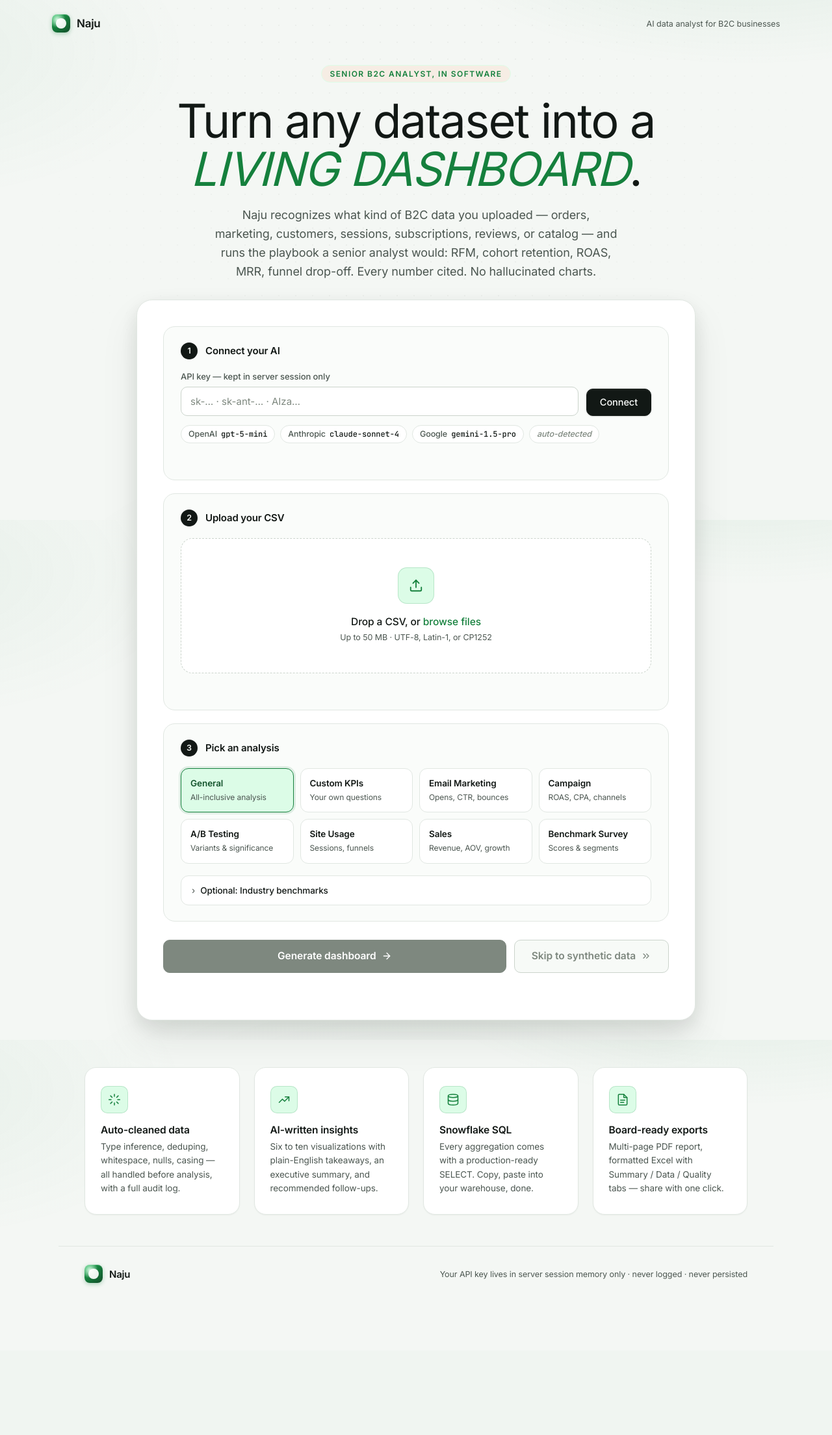
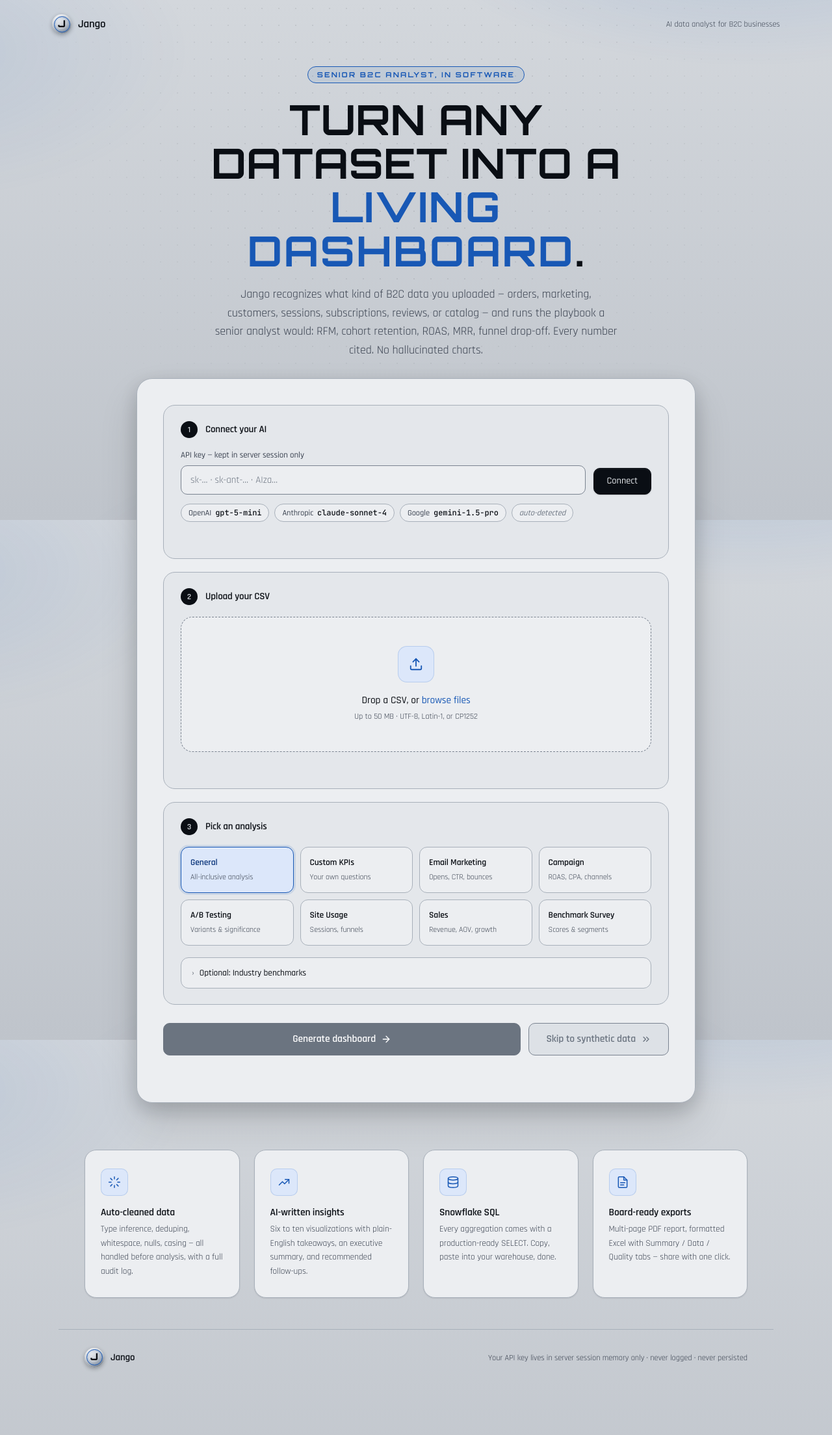
Before and after one commit to joongsukkie/dashboard, a Flask app: page / in a window 1280 px wide. Shown: the whole page at 65% size. Before the commit the page ends 1979 px from the top, so only its background shows below. Run offline with Flask 3, Linux system fonts and the light colour scheme; some libraries are stand-ins or nearby versions.

Commit message:
Rebrand: Naju → Jango, Mandalorian palette + Star Wars typography
- All UI strings renamed Naju → Jango (title, nav, hero, footer, README).
- CSS variables fully remapped: silver / blue / black replaces beige /
  white / emerald. New palette anchored on Jango Fett armor — brushed
  silver surfaces (#D3D7DC / #ECEEF1), gunmetal ink (#0A0E14 / #3A4250),
  cobalt visor blue accent (#1858B5 / #0F4499 / #0A347A).
- Body radial gradients re-tinted cobalt, halftone dot pattern darkened.
- Fonts swapped: Orbitron (geometric / sci-fi) for headers + brand mark,
  Rajdhani for body. Both pulled from Google Fonts.
- Brand mark redesigned in pure CSS as a brushed-silver disc with a
  cobalt-ringed "J" glyph at the center — no image asset needed.
- 37 hardcoded color refs in CSS + 45 in JS swept over to the Jango
  palette, including the Plotly chart palettes (PALETTE + CAT_PALETTE
  in app.py, and the synthetic-result chart helpers in app.js).
- Plotly layout helper now uses Rajdhani font family + cool silver grid.

Co-Authored-By: Claude Opus 4.7 <noreply@anthropic.com>

```diff
--- a/app.py
+++ b/app.py
@@ -81,16 +81,17 @@ app.config["SESSION_COOKIE_SAMESITE"] = "Lax"
 STORE: dict = {}
 STORE_LOCK = Lock()
 
-ACCENT = "#15803D"  # Emerald-700
-# Single-accent palette: used for single-series charts (time series, scatter).
-PALETTE = ["#15803D", "#22C55E", "#14532D", "#4E7C4A", "#65A30D", "#0D9488", "#4B5650", "#121815"]
-# Distinct categorical palette: each category gets a visually different hue.
-# Used for grouped bars, box plots by category, and binary comparisons where
-# the colors must be readable as separate groups (not shades of green).
+ACCENT = "#1858B5"  # Cobalt visor blue — Jango brand accent
+# Single-accent palette: monochrome cobalt-to-steel run, used for single-
+# series charts (time series, scatter).
+PALETTE = ["#1858B5", "#3B7CD1", "#0A347A", "#5A6E8C", "#7A8390", "#0F4499", "#3A4250", "#0A0E14"]
+# Distinct categorical palette: visually different hues but anchored to the
+# silver / blue / black Jango palette plus a small set of high-contrast
+# accents for breakdown charts (cyan, amber, rust, plum).
 CAT_PALETTE = [
-    "#15803D", "#D97706", "#2563EB", "#DC2626", "#7C3AED",
-    "#0891B2", "#DB2777", "#CA8A04", "#4B5650", "#059669",
-    "#9333EA", "#EA580C",
+    "#1858B5", "#0A347A", "#3B7CD1", "#5A6E8C", "#0F4499",
+    "#06B6D4", "#D97706", "#B45309", "#7C3AED", "#DC2626",
+    "#0891B2", "#3A4250",
 ]
 
 
@@ -920,19 +921,19 @@ def _fig_layout(fig, title):
     fig.update_layout(
         title=dict(
             text=title,
-            font=dict(size=15, family="Inter, -apple-system, system-ui, sans-serif", color="#141815"),
+            font=dict(size=15, family="Rajdhani, Inter, system-ui, sans-serif", color="#0A0E14"),
             x=0, xanchor="left", pad=dict(l=6),
         ),
-        font=dict(family="Inter, -apple-system, system-ui, sans-serif", color="#141815", size=12),
-        plot_bgcolor="#FFFFFF",
-        paper_bgcolor="#FFFFFF",
+        font=dict(family="Rajdhani, Inter, system-ui, sans-serif", color="#0A0E14", size=12),
+        plot_bgcolor="#ECEEF1",
+        paper_bgcolor="#ECEEF1",
         margin=dict(l=50, r=30, t=50, b=50),
         colorway=PALETTE,
-        legend=dict(bgcolor="rgba(255,255,255,0)", bordercolor="#E2E7E2", borderwidth=0, font=dict(size=11)),
-        hoverlabel=dict(bgcolor="#141815", font=dict(color="#F6F7F4", family="Inter")),
+        legend=dict(bgcolor="rgba(255,255,255,0)", bordercolor="#A8B0BA", borderwidth=0, font=dict(size=11)),
+        hoverlabel=dict(bgcolor="#0A0E14", font=dict(color="#ECEEF1", family="Rajdhani")),
     )
-    fig.update_xaxes(showgrid=True, gridcolor="#EDEFE9", zeroline=False, linecolor="#E2E7E2")
-    fig.update_yaxes(showgrid=True, gridcolor="#EDEFE9", zeroline=False, linecolor="#E2E7E2")
+    fig.update_xaxes(showgrid=True, gridcolor="#C3C8CF", zeroline=False, linecolor="#A8B0BA")
+    fig.update_yaxes(showgrid=True, gridcolor="#C3C8CF", zeroline=False, linecolor="#A8B0BA")
     return fig
 
 
--- a/static/css/style.css
+++ b/static/css/style.css
@@ -1,46 +1,48 @@
 /* ==========================================================================
-   Dashboard — AI analytics for marketing teams
-   Design language inspired by Claude: warm paper, editorial serif display,
-   Inter body, terracotta accent. Calm, confident, legible.
+   Jango — AI analytics for marketing teams.
+   Design language: Mandalorian armor. Silver surfaces, gunmetal ink,
+   cobalt-blue visor accent, deep-black structural elements. Display
+   typography uses Orbitron (geometric, sci-fi); body uses Rajdhani for
+   readability without losing the technical feel.
    ========================================================================== */
 
 :root {
   color-scheme: light;
 
-  /* Cool neutral palette */
-  --paper:       #F4F7F4;   /* page background — soft green-tinted white */
-  --paper-deep:  #E8EEE8;
-  --paper-soft:  #FAFCFA;
-  --ink:         #121815;   /* primary text */
-  --ink-muted:   #4B5650;   /* secondary */
-  --ink-dim:     #7E887F;   /* tertiary */
-  --line:        #E1E7E2;
-  --line-strong: #CBD4CC;
-  --surface:     #FFFFFF;
-  --surface-2:   #F7FAF7;
+  /* Silver palette — backgrounds, surfaces, hairlines */
+  --paper:       #D3D7DC;   /* page background, brushed-silver tint */
+  --paper-deep:  #B9BEC5;
+  --paper-soft:  #E4E7EB;
+  --ink:         #0A0E14;   /* near-black primary text */
+  --ink-muted:   #3A4250;   /* gunmetal secondary */
+  --ink-dim:     #6B7480;
+  --line:        #A8B0BA;
+  --line-strong: #7A8390;
+  --surface:     #ECEEF1;   /* card surface, almost-white silver */
+  --surface-2:   #DDE1E6;
 
-  /* Emerald accent */
-  --accent:      #15803D;
-  --accent-600:  #166534;
-  --accent-700:  #14532D;
-  --accent-soft: #DCFCE7;
+  /* Cobalt visor blue accent (matches Jango helmet T-visor) */
+  --accent:      #1858B5;
+  --accent-600:  #0F4499;
+  --accent-700:  #0A347A;
+  --accent-soft: #DCE7FA;
 
-  /* Semantic */
-  --success: #4E7C4A;
-  --warn:    #B07A1F;
+  /* Semantic — blue for success (replacing green), keep warn/danger neutral */
+  --success: #1858B5;
+  --warn:    #6B7480;
   --danger:  #B53A2C;
 
-  /* Shadows — warm, soft */
-  --shadow-sm: 0 1px 2px rgba(20, 32, 22, 0.05);
-  --shadow:    0 1px 2px rgba(20, 32, 22, 0.06), 0 8px 24px rgba(20, 32, 22, 0.07);
-  --shadow-lg: 0 10px 30px rgba(20, 32, 22, 0.10), 0 30px 60px rgba(20, 32, 22, 0.08);
+  /* Shadows — cool, metallic */
+  --shadow-sm: 0 1px 2px rgba(10, 14, 20, 0.10);
+  --shadow:    0 1px 2px rgba(10, 14, 20, 0.10), 0 8px 24px rgba(10, 14, 20, 0.10);
+  --shadow-lg: 0 10px 30px rgba(10, 14, 20, 0.18), 0 30px 60px rgba(10, 14, 20, 0.12);
 
   --radius:    12px;
   --radius-lg: 18px;
   --radius-xl: 24px;
 
-  --font-sans:  'Inter', -apple-system, BlinkMacSystemFont, 'SF Pro Text', 'Segoe UI', system-ui, sans-serif;
-  --font-serif: 'Instrument Serif', 'Iowan Old Style', 'Times New Roman', Georgia, serif;
+  --font-sans:  'Rajdhani', 'Inter', -apple-system, BlinkMacSystemFont, system-ui, sans-serif;
+  --font-serif: 'Orbitron', 'Rajdhani', system-ui, sans-serif;
   --font-mono:  'JetBrains Mono', 'SF Mono', Menlo, Consolas, monospace;
 }
 
@@ -59,16 +61,17 @@ html, body {
 
 body {
   background-image:
-    radial-gradient(900px 420px at 90% -150px, rgba(21, 128, 61, 0.10), transparent 60%),
-    radial-gradient(700px 380px at -10% 10%, rgba(21, 128, 61, 0.05), transparent 60%),
-    radial-gradient(1000px 500px at 50% 120%, rgba(20, 83, 45, 0.05), transparent 60%);
+    radial-gradient(900px 420px at 90% -150px, rgba(24, 88, 181, 0.18), transparent 60%),
+    radial-gradient(700px 380px at -10% 10%, rgba(24, 88, 181, 0.10), transparent 60%),
+    radial-gradient(1000px 500px at 50% 120%, rgba(10, 52, 122, 0.10), transparent 60%),
+    linear-gradient(180deg, #D3D7DC 0%, #BFC4CB 100%);
   background-attachment: fixed;
   position: relative;
 }
 body::before {
   content: "";
   position: fixed; inset: 0;
-  background-image: radial-gradient(rgba(31, 27, 23, 0.04) 1px, transparent 1px);
+  background-image: radial-gradient(rgba(10, 14, 20, 0.08) 1px, transparent 1px);
   background-size: 26px 26px;
   pointer-events: none;
   z-index: 0;
@@ -96,7 +99,7 @@ h1, h2, h3, h4 {
 .link { color: var(--accent); font-weight: 500; }
 code {
   font-family: var(--font-mono); font-size: 0.88em;
-  background: rgba(21, 128, 61, 0.09); color: var(--accent-700);
+  background: rgba(24, 88, 181, 0.09); color: var(--accent-700);
   padding: 1px 6px; border-radius: 5px;
 }
 
@@ -225,27 +228,40 @@ body.synthetic-only #btn-pdf { display: none !important; }
 }
 .nav-meta { letter-spacing: 0; }
 
+/* Jango brand mark — brushed-silver disc with a cobalt-ringed "J" in the
+   center. Built entirely in CSS so no image assets are required. The
+   ::after pseudo-element draws the inner blue ring + the J glyph using
+   Orbitron for the geometric Mandalorian feel. */
 .brand-mark {
-  width: 32px; height: 32px;
-  border-radius: 9px;
+  width: 36px; height: 36px;
+  border-radius: 50%;
   background:
-    radial-gradient(circle at 30% 30%, #DCFCE7 0%, transparent 45%),
-    linear-gradient(135deg, #22C55E 0%, var(--accent) 45%, var(--accent-700) 100%);
+    radial-gradient(circle at 30% 25%, rgba(255,255,255,0.55) 0%, transparent 55%),
+    linear-gradient(145deg, #E8EBF0 0%, #B8BFC8 60%, #7A8390 100%);
   box-shadow:
-    inset 0 1px 0 rgba(255,255,255,0.22),
-    inset 0 -2px 4px rgba(0,0,0,0.10),
-    0 2px 6px rgba(21, 128, 61, 0.32);
+    inset 0 1px 0 rgba(255,255,255,0.6),
+    inset 0 -2px 4px rgba(10,14,20,0.18),
+    0 2px 6px rgba(10, 14, 20, 0.32);
   flex-shrink: 0;
   position: relative;
+  display: inline-flex; align-items: center; justify-content: center;
+  font-family: 'Orbitron', sans-serif;
+  font-weight: 900; font-size: 18px;
+  color: var(--ink);
+  text-shadow: 0 1px 0 rgba(255,255,255,0.35);
+}
+.brand-mark::before {
+  content: ""; position: absolute; inset: 3px;
+  border: 1.5px solid var(--accent);
+  border-radius: 50%;
+  box-shadow: inset 0 0 4px rgba(24, 88, 181, 0.35);
 }
 .brand-mark::after {
-  content: ""; position: absolute; inset: 7px;
-  border-radius: 50%;
-  background: rgba(255,255,255,0.92);
-  box-shadow: 0 1px 2px rgba(0,0,0,0.1);
+  content: "J"; position: relative; z-index: 1;
+  line-height: 1; transform: translateY(-1px);
 }
-.brand-mark.small { width: 28px; height: 28px; border-radius: 8px; }
-.brand-mark.small::after { inset: 6px; }
+.brand-mark.small { width: 30px; height: 30px; font-size: 15px; }
+.brand-mark.small::before { inset: 2.5px; border-width: 1.25px; }
 
 .hero {
   max-width: 840px;
@@ -255,26 +271,29 @@ body.synthetic-only #btn-pdf { display: none !important; }
 }
 .eyebrow {
   display: inline-block;
-  font-size: 12px; letter-spacing: 0.12em; text-transform: uppercase;
-  color: var(--accent); font-weight: 600;
-  padding: 5px 12px; border: 1px solid var(--accent-soft);
-  background: rgba(247, 230, 217, 0.6);
+  font-family: var(--font-serif); /* Orbitron */
+  font-size: 11px; letter-spacing: 0.20em; text-transform: uppercase;
+  color: var(--accent); font-weight: 700;
+  padding: 5px 14px; border: 1px solid var(--accent);
+  background: rgba(24, 88, 181, 0.08);
   border-radius: 999px;
   margin-bottom: 22px;
 }
 .hero-title {
-  font-family: var(--font-sans);
-  font-weight: 400;
-  font-size: clamp(44px, 6.4vw, 72px);
-  line-height: 1.03;
-  letter-spacing: -0.025em;
+  font-family: var(--font-serif); /* Orbitron */
+  font-weight: 700;
+  font-size: clamp(40px, 5.8vw, 64px);
+  line-height: 1.05;
+  letter-spacing: 0.01em;
+  text-transform: uppercase;
   color: var(--ink);
   margin-bottom: 20px;
 }
 .hero-title em {
-
   color: var(--accent);
-  font-family: var(--font-sans);
+  font-style: normal;
+  font-family: var(--font-serif);
+  letter-spacing: 0.04em;
 }
 .hero-sub {
   font-family: var(--font-sans);
@@ -371,7 +390,7 @@ body.synthetic-only #btn-pdf { display: none !important; }
   display: flex; align-items: center; justify-content: center;
   color: var(--accent);
   background: var(--accent-soft);
-  border: 1px solid rgba(21, 128, 61, 0.18);
+  border: 1px solid rgba(24, 88, 181, 0.18);
   border-radius: 14px;
 }
 .upload-title { font-weight: 500; color: var(--ink); margin-bottom: 4px; font-size: 15.5px; }
@@ -684,7 +703,7 @@ body.synthetic-only #btn-pdf { display: none !important; }
   display: inline-flex; align-items: center; justify-content: center;
   color: var(--accent);
   background: var(--accent-soft);
-  border: 1px solid rgba(21, 128, 61, 0.18);
+  border: 1px solid rgba(24, 88, 181, 0.18);
   margin-bottom: 16px;
 }
 .feature h3 {
--- a/static/js/app.js
+++ b/static/js/app.js
@@ -1236,10 +1236,10 @@ function srRenderConfidenceRating(j) {
   const score = Math.round(r.score);
   const grade = r.grade || "—";
   const meterColor =
-    score >= 80 ? "#15803D" :
-    score >= 65 ? "#65A30D" :
+    score >= 80 ? "#1858B5" :
+    score >= 65 ? "#3B7CD1" :
     score >= 45 ? "#D97706" :
-    score >= 25 ? "#DC2626" : "#7F1D1D";
+    score >= 25 ? "#B53A2C" : "#7A2A1E";
 
   const warns = (r.warnings || []).length
     ? `<div class="sr-rating-warns"><b>Watch-outs:</b><ul>${
@@ -1249,9 +1249,9 @@ function srRenderConfidenceRating(j) {
   const rows = (r.components || []).map(c => {
     const pct = c.max > 0 ? (c.points / c.max) * 100 : 0;
     const fillColor =
-      pct >= 80 ? "#15803D" :
-      pct >= 50 ? "#65A30D" :
-      pct >= 30 ? "#D97706" : "#DC2626";
+      pct >= 80 ? "#1858B5" :
+      pct >= 50 ? "#3B7CD1" :
+      pct >= 30 ? "#D97706" : "#B53A2C";
     return `
       <div class="sr-rate-row" title="${esc(c.note || "")}">
         <div class="sr-rate-name">${esc(c.name)}</div>
@@ -1366,14 +1366,14 @@ function srRenderStudyChart(id, j) {
 function _srLayout(title) {
   return {
     title: { text: title, x: 0, xanchor: "left",
-             font: { size: 14, family: "Inter, system-ui, sans-serif", color: "#141815" } },
-    font: { family: "Inter, system-ui, sans-serif", color: "#141815", size: 12 },
-    plot_bgcolor: "#FFFFFF", paper_bgcolor: "#FFFFFF",
+             font: { size: 14, family: "Rajdhani, Inter, system-ui, sans-serif", color: "#0A0E14" } },
+    font: { family: "Rajdhani, Inter, system-ui, sans-serif", color: "#0A0E14", size: 12 },
+    plot_bgcolor: "#ECEEF1", paper_bgcolor: "#ECEEF1",
     margin: { l: 60, r: 24, t: 40, b: 50 },
     legend: { bgcolor: "rgba(255,255,255,0)", font: { size: 11 } },
-    hoverlabel: { bgcolor: "#141815", font: { color: "#F6F7F4" } },
-    xaxis: { showgrid: true, gridcolor: "#EDEFE9", linecolor: "#E2E7E2" },
-    yaxis: { showgrid: true, gridcolor: "#EDEFE9", linecolor: "#E2E7E2" },
+    hoverlabel: { bgcolor: "#0A0E14", font: { color: "#ECEEF1" } },
+    xaxis: { showgrid: true, gridcolor: "#C3C8CF", linecolor: "#A8B0BA" },
+    yaxis: { showgrid: true, gridcolor: "#C3C8CF", linecolor: "#A8B0BA" },
   };
 }
 
@@ -1393,7 +1393,7 @@ function srPricingFig(j) {
     // and (mean + spread).
     { x: [...x, ...x.slice().reverse()],
       y: [...hi, ...lo.slice().reverse()],
-      fill: "toself", fillcolor: "rgba(21, 128, 61, 0.12)",
+      fill: "toself", fillcolor: "rgba(24, 88, 181, 0.14)",
       line: { color: "rgba(0,0,0,0)" }, hoverinfo: "skip",
       name: "Segment spread (±1σ-ish)", showlegend: true },
     // Per-segment lines — the unpredictability the user asked us to
@@ -1404,13 +1404,13 @@ function srPricingFig(j) {
        .map(s => ({
          x: x, y: x.map(p => s.purchase_probability[p] ?? null),
          type: "scatter", mode: "lines",
-         line: { color: "rgba(75,86,80,0.45)", width: 1, dash: "dot" },
+         line: { color: "rgba(58, 66, 80, 0.55)", width: 1, dash: "dot" },
          name: s.segment, hovertemplate: `${s.segment}: %{y:.0%}<extra></extra>`,
        })),
     // Weighted mean — the headline number.
     { x: x, y: probs, type: "scatter", mode: "lines+markers",
-      line: { color: "#15803D", width: 3 },
-      marker: { color: "#15803D", size: 8 },
+      line: { color: "#1858B5", width: 3 },
+      marker: { color: "#1858B5", size: 8 },
       name: "Weighted mean", yaxis: "y",
       hovertemplate: "$%{x}: %{y:.0%} purchase probability<extra></extra>" },
     // Revenue index on a secondary axis — shows where money is, not
@@ -1429,10 +1429,10 @@ function srPricingFig(j) {
   if (opt != null) {
     layout.shapes = [{ type: "line", x0: opt, x1: opt,
                        y0: 0, y1: 1, yref: "paper",
-                       line: { color: "#DC2626", width: 2, dash: "dot" } }];
+                       line: { color: "#B53A2C", width: 2, dash: "dot" } }];
     layout.annotations = [{ x: opt, y: 1.04, yref: "paper", xref: "x",
                             text: `Optimal: $${opt}`, showarrow: false,
-                            font: { color: "#DC2626", size: 12 } }];
+                            font: { color: "#B53A2C", size: 12 } }];
   }
   return { data, layout };
 }
@@ -1445,8 +1445,8 @@ function srConceptFig(j) {
     { x: segs.map(s => s.purchase_intent), y: segs.map(s => s.segment),
       type: "bar", orientation: "h",
       marker: { color: segs.map(s =>
-        s.sentiment === "positive" ? "#15803D" :
-        s.sentiment === "negative" ? "#DC2626" : "#D97706") },
+        s.sentiment === "positive" ? "#1858B5" :
+        s.sentiment === "negative" ? "#B53A2C" : "#D97706") },
       text: segs.map(s => `${(s.purchase_intent*100).toFixed(0)}%`),
       textposition: "outside",
       hovertemplate: "%{y}: %{x:.0%} intent<extra></extra>", showlegend: false },
@@ -1459,11 +1459,11 @@ function srConceptFig(j) {
   if (overall != null) {
     layout.shapes = [{ type: "line", x0: overall, x1: overall,
                        y0: -0.5, y1: segs.length - 0.5,
-                       line: { color: "#141815", width: 1.5, dash: "dash" } }];
+                       line: { color: "#0A0E14", width: 1.5, dash: "dash" } }];
     layout.annotations = [{ x: overall, y: segs.length - 0.5,
                             text: `Weighted mean: ${(overall*100).toFixed(0)}%`,
                             showarrow: false, yshift: 12,
-                            font: { color: "#141815", size: 11 } }];
+                            font: { color: "#0A0E14", size: 11 } }];
   }
   return { data, layout };
 }
@@ -1487,7 +1487,7 @@ function srComparisonFig(j) {
     y: labels.map(l => `${l}: ${(opts[l] || "").slice(0, 40)}`),
     type: "bar", orientation: "h",
     error_x: { type: "data", array: spread, color: "#4B5650", thickness: 1.5 },
-    marker: { color: labels.map(l => l === winner ? "#15803D" : "#4B5650") },
+    marker: { color: labels.map(l => l === winner ? "#1858B5" : "#4B5650") },
     text: labels.map(l => `${(shares[l]*100).toFixed(0)}%`),
     textposition: "outside",
     hovertemplate: "%{y}: %{x:.0%} share<extra></extra>", showlegend: false,
@@ -1538,10 +1538,10 @@ function srVwFig(j) {
   if (!grid.length) return null;
   const a = j.aggregate;
   const series = [
-    ["too_cheap",     "Too cheap (suspiciously low)",  "#0891B2"],
-    ["cheap",         "Cheap (bargain)",                "#15803D"],
+    ["too_cheap",     "Too cheap (suspiciously low)",  "#06B6D4"],
+    ["cheap",         "Cheap (bargain)",                "#1858B5"],
     ["expensive",     "Expensive",                      "#D97706"],
-    ["too_expensive", "Too expensive (won't buy)",     "#DC2626"],
+    ["too_expensive", "Too expensive (won't buy)",     "#B53A2C"],
   ];
   const data = series
     .filter(([k]) => Array.isArray(curves[k]))
@@ -1556,8 +1556,8 @@ function srVwFig(j) {
   layout.shapes = [];
   layout.annotations = [];
   const marks = [
-    [a.optimal_price_point, "OPP", "#15803D"],
-    [a.indifference_price_point, "IPP", "#141815"],
+    [a.optimal_price_point, "OPP", "#1858B5"],
+    [a.indifference_price_point, "IPP", "#0A0E14"],
   ];
   marks.forEach(([p, lab, c]) => {
     if (p == null) return;
@@ -1572,7 +1572,7 @@ function srVwFig(j) {
   if (lo != null && hi != null) {
     layout.shapes.push({
       type: "rect", x0: lo, x1: hi, y0: 0, y1: 1, yref: "paper",
-      fillcolor: "rgba(21, 128, 61, 0.06)", line: { width: 0 },
+      fillcolor: "rgba(24, 88, 181, 0.08)", line: { width: 0 },
     });
   }
   return { data, layout };
@@ -1581,7 +1581,7 @@ function srVwFig(j) {
 // Categorical palette mirrored from app.py's CAT_PALETTE for visual
 // continuity between the dashboard and the synthetic charts.
 const CAT_PALETTE_JS = [
-  "#15803D", "#D97706", "#2563EB", "#DC2626", "#7C3AED",
+  "#1858B5", "#D97706", "#2563EB", "#B53A2C", "#7C3AED",
   "#0891B2", "#DB2777", "#CA8A04", "#4B5650", "#059669",
   "#9333EA", "#EA580C",
 ];
--- a/templates/index.html
+++ b/templates/index.html
@@ -4,10 +4,10 @@
 <meta charset="UTF-8" />
 <meta name="viewport" content="width=device-width, initial-scale=1.0" />
 <meta name="color-scheme" content="light" />
-<title>Naju — AI data analyst for B2C businesses</title>
+<title>Jango — AI data analyst for B2C businesses</title>
 <link rel="preconnect" href="https://fonts.googleapis.com" />
 <link rel="preconnect" href="https://fonts.gstatic.com" crossorigin />
-<link rel="stylesheet" href="https://fonts.googleapis.com/css2?family=Inter:wght@400;500;600;700&family=JetBrains+Mono:wght@400;500&display=swap" />
+<link rel="stylesheet" href="https://fonts.googleapis.com/css2?family=Orbitron:wght@500;700;900&family=Rajdhani:wght@400;500;600;700&family=JetBrains+Mono:wght@400;500&display=swap" />
 <link rel="stylesheet" href="/static/css/style.css" />
 <script src="https://cdn.plot.ly/plotly-2.35.2.min.js"></script>
 <script src="https://cdnjs.cloudflare.com/ajax/libs/highlight.js/11.9.0/highlight.min.js"></script>
@@ -21,7 +21,7 @@
   <nav class="site-nav">
     <div class="nav-brand">
       <div class="brand-mark small"></div>
-      <span>Naju</span>
+      <span>Jango</span>
     </div>
     <div class="nav-meta muted small">AI data analyst for B2C businesses</div>
   </nav>
@@ -29,7 +29,7 @@
   <div class="hero">
     <span class="eyebrow">Senior B2C Analyst, in software</span>
     <h1 class="hero-title">Turn any dataset into a <em>LIVING DASHBOARD</em>.</h1>
-    <p class="hero-sub">Naju recognizes what kind of B2C data you uploaded — orders, marketing, customers, sessions, subscriptions, reviews, or catalog — and runs the playbook a senior analyst would: RFM, cohort retention, ROAS, MRR, funnel drop-off. Every number cited. No hallucinated charts.</p>
+    <p class="hero-sub">Jango recognizes what kind of B2C data you uploaded — orders, marketing, customers, sessions, subscriptions, reviews, or catalog — and runs the playbook a senior analyst would: RFM, cohort retention, ROAS, MRR, funnel drop-off. Every number cited. No hallucinated charts.</p>
   </div>
 
   <div class="setup-card">
@@ -155,7 +155,7 @@
     <div class="footer-inner">
       <div class="footer-brand">
         <div class="brand-mark small"></div>
-        <span>Naju</span>
+        <span>Jango</span>
       </div>
       <div class="footer-meta muted small">
         Your API key lives in server session memory only · never logged · never persisted
```
Also changed, not shown: other parts of static/css/style.css (+26 -26 lines), README.md.
